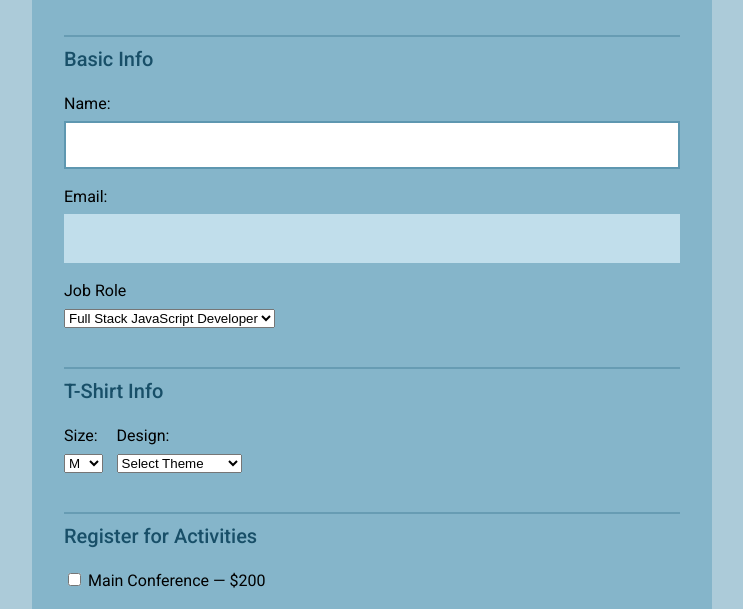
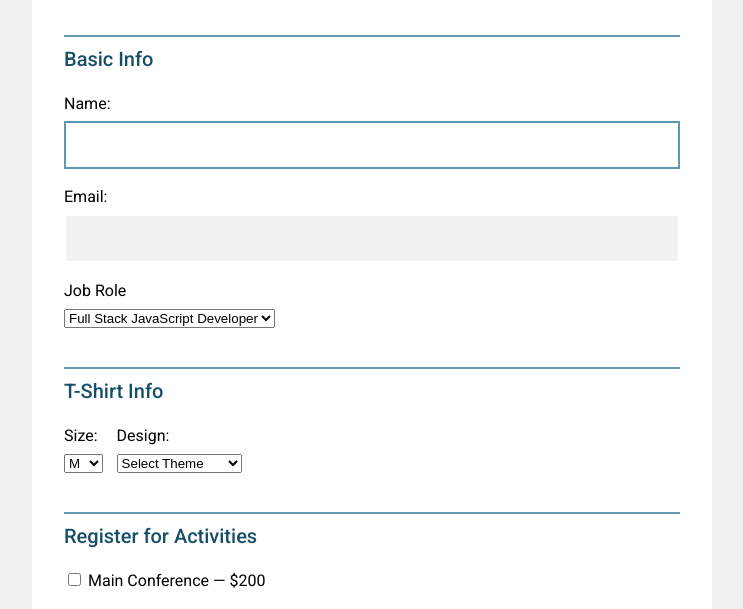
Before and after one commit to lucdebrouwer/techdegree-project-3-jquery, a plain HTML site: page index.html in a window 1280 px wide. Shown: the part 191-800 px from the top of the page, without its empty margins (268-1011 px from the left). Drawn offline with nearby package versions, Linux system fonts and the light colour scheme.

Commit message:
changed styles for final commit. Project is now ready for peer review

```diff
--- a/css/style.css
+++ b/css/style.css
@@ -15,7 +15,8 @@ button {
 body {
   font: 1em/1.5;
   color: #184f68;
-	background: #accbd9;
+	background: #f1f1f1;
+	/* #accbd9; */
 }
 
 header {
@@ -38,7 +39,8 @@ a {
 
 form {
 	padding: .875em 1.875em 1.875em;
-	background: #85b5ca;
+	background: white;
+	/* #85b5ca; */
 }
 
 fieldset,
@@ -85,14 +87,14 @@ input {
 	font-size: 1em;
 	font-weight: 500;
 	padding: .8em;
-	background: #c1deeb;
-	border: 2px solid #c1deeb;
+	background: #f1f1f1;
+	border: 2px solid white;
 	outline: none;
 }
 
 input:focus {
 	background: #fff;
-	border-color: #5e97b0;
+	border-color: #5e97b0; /* needs to be white */
 	transition: border-color .4s, background-color .4s;
 }
 
```
